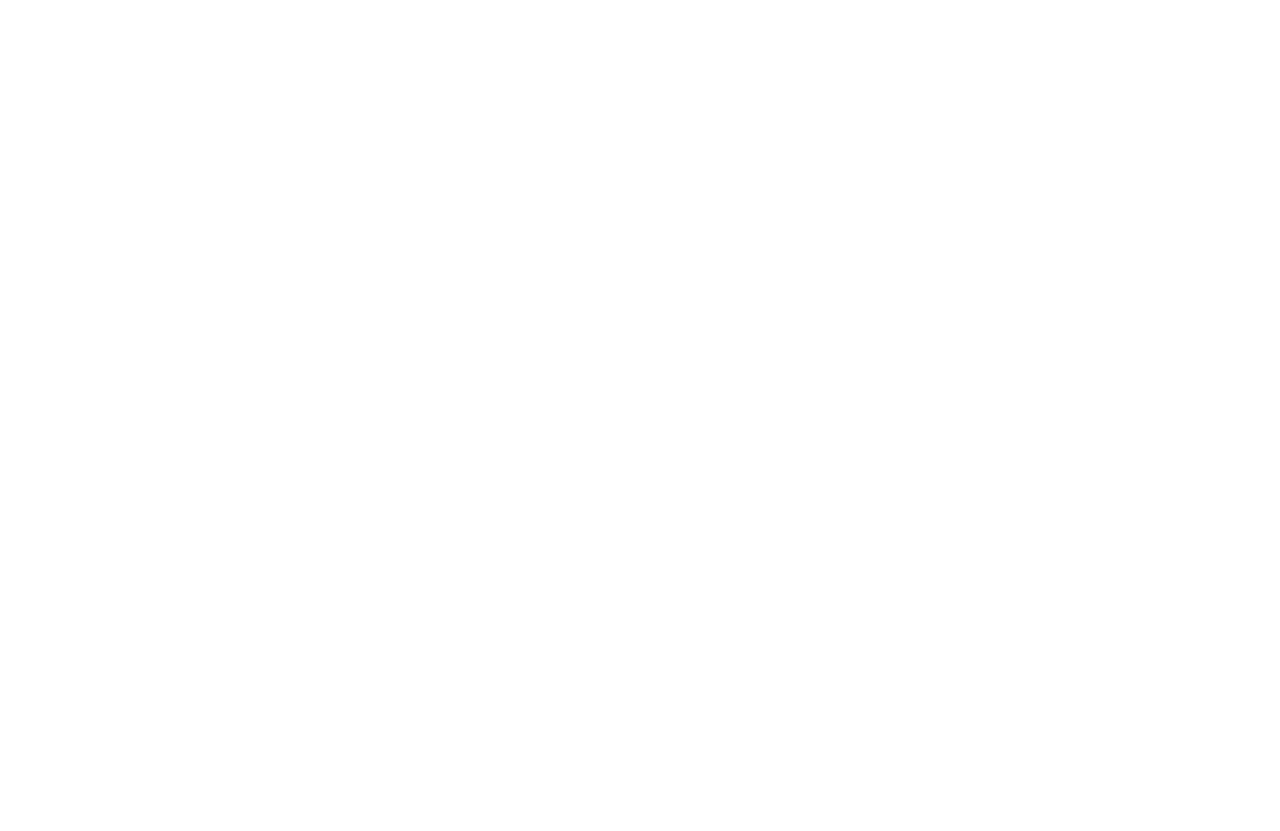
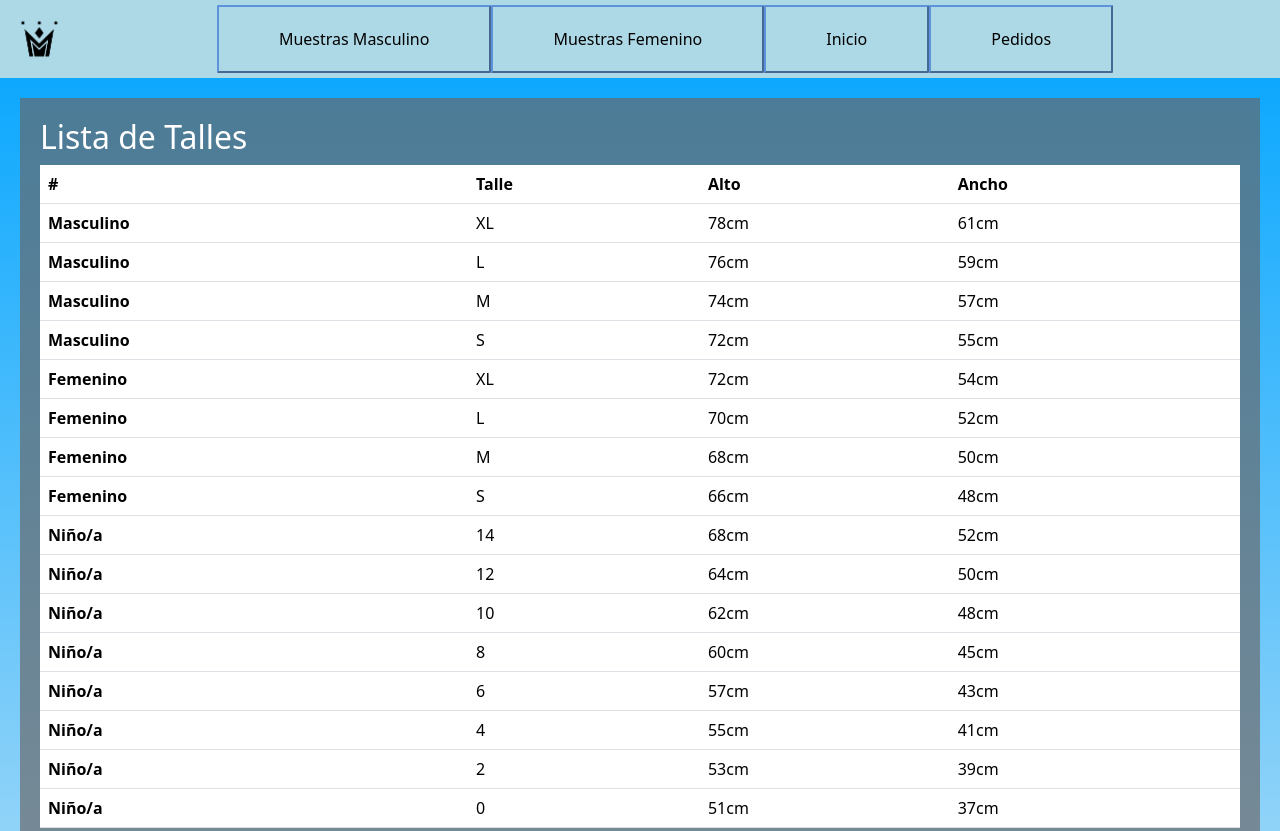
Before and after one commit to MarcosSalinas12/Marco-Deportes, a plain HTML site: page paginas/talles.html in a window 1280 px wide. Shown: the top 831 px of the page. Before the commit the page ends 800 px from the top, so only its background shows below. Drawn offline with nearby package versions, Linux system fonts and the light colour scheme.

Commit message:
Bootstrap-Pedidos

```diff
--- a/css/style.css
+++ b/css/style.css
@@ -145,3 +145,24 @@ main .home{
     background-color: cornflowerblue(115, 115, 175);
     padding: 0px;
   }
+
+  #Talles {
+    padding: 20px;
+    margin: 20px;
+    display: block;
+    background-color: rgba(105, 102, 102, 0.671);
+    overflow: hidden;
+    position: static;
+    gap: 20px;
+    color: white;
+  }
+
+  #pedidos {
+    padding: 20px;
+    margin: 20px;
+    display: block;
+    overflow: hidden;
+    position: static;
+    gap: 20px;
+    color: white;
+  }
--- a/paginas/talles.html
+++ b/paginas/talles.html
@@ -0,0 +1,153 @@
+<html lang="en">
+<head>
+    <meta charset="UTF-8">
+    <meta http-equiv="X-UA-Compatible" content="IE=edge">
+    <meta name="viewport" content="width=device-width, initial-scale=1.0">
+    <link href="https://cdn.jsdelivr.net/npm/bootstrap@5.3.0-alpha1/dist/css/bootstrap.min.css" rel="stylesheet" integrity="sha384-GLhlTQ8iRABdZLl6O3oVMWSktQOp6b7In1Zl3/Jr59b6EGGoI1aFkw7cmDA6j6gD" crossorigin="anonymous">
+    <link rel="stylesheet" href="../css/style.css">
+    <title>Document</title>
+</head>
+<body>
+    <header>
+        <div class="header-logo">
+            <img src="../imagenes/corona logo.png" alt="">
+             </div>
+            <nav class="header-nav">
+             <ul>
+                 <li><a href="../paginas/muestrashombre.html"><button>Muestras Masculino</button></li>
+                 <li><a href="../paginas/muestrasmujer.html"><button>Muestras Femenino</button></li>
+                 <li><a href="../index.html"><button>Inicio</button></li>
+                 <li><a href="../paginas/pedidos.html"><button>Pedidos</button></li>
+             </ul>
+            </nav>
+    </header>
+    <main>
+        <section id="talles">
+        <a href="" style="text-decoration:none" ></a>
+        <h2>Lista de Talles</h2>
+        <table class="table">
+            <thead>
+              <tr>
+                <th scope="col">#</th>
+                <th scope="col">Talle</th>
+                <th scope="col">Alto</th>
+                <th scope="col">Ancho</th>
+              </tr>
+            </thead>
+            <tbody>
+              <tr>
+                <th scope="row">Masculino</th>
+                <td>XL</td>
+                <td>78cm</td>
+                <td>61cm</td>
+              </tr>
+              <tr>
+                <th scope="row">Masculino</th>
+                <td>L</td>
+                <td>76cm</td>
+                <td>59cm</td>
+              </tr>
+              <tr>
+                <th scope="row">Masculino</th>
+                <td>M</td>
+                <td>74cm</td>
+                <td>57cm</td>
+              </tr>
+              <tr>
+                <th scope="row">Masculino</th>
+                <td>S</td>
+                <td>72cm</td>
+                <td>55cm</td>
+              </tr>
+              <tr>
+                <th scope="row">Femenino</th>
+                <td>XL</td>
+                <td>72cm</td>
+                <td>54cm</td>
+              </tr>
+              <tr>
+                <th scope="row">Femenino</th>
+                <td>L</td>
+                <td>70cm</td>
+                <td>52cm</td>
+              </tr>
+              <tr>
+                <th scope="row">Femenino</th>
+                <td>M</td>
+                <td>68cm</td>
+                <td>50cm</td>
+              </tr>
+              <tr>
+                <th scope="row">Femenino</th>
+                <td>S</td>
+                <td>66cm</td>
+                <td>48cm</td>
+              </tr>
+              <tr>
+                <th scope="row">Niño/a</th>
+                <td>14</td>
+                <td>68cm</td>
+                <td>52cm</td>
+              </tr>
+              <tr>
+                <th scope="row">Niño/a</th>
+                <td>12</td>
+                <td>64cm</td>
+                <td>50cm</td>
+              </tr>
+              <tr>
+                <th scope="row">Niño/a</th>
+                <td>10</td>
+                <td>62cm</td>
+                <td>48cm</td>
+              </tr>
+              <tr>
+                <th scope="row">Niño/a</th>
+                <td>8</td>
+                <td>60cm</td>
+                <td>45cm</td>
+              </tr>
+              <tr>
+                <th scope="row">Niño/a</th>
+                <td>6</td>
+                <td>57cm</td>
+                <td>43cm</td>
+              </tr>
+              <tr>
+                <th scope="row">Niño/a</th>
+                <td>4</td>
+                <td>55cm</td>
+                <td>41cm</td>
+              </tr>
+              <tr>
+                <th scope="row">Niño/a</th>
+                <td>2</td>
+                <td>53cm</td>
+                <td>39cm</td>
+              </tr>
+              <tr>
+                <th scope="row">Niño/a</th>
+                <td>0</td>
+                <td>51cm</td>
+                <td>37cm</td>
+              </tr>
+        </section>
+
+
+
+
+            </tbody>
+          </table>
+
+
+
+    </main>
+    <div id="page-container">
+        <div id="content-wrap">
+          <!-- all other page content -->
+        </div>
+        <footer id="footer"> <p>Marco Deportes 2023 copyright</p>
+            <p>Made by</p></footer>
+      </div>
+<script src="https://cdn.jsdelivr.net/npm/bootstrap@5.3.0-alpha1/dist/js/bootstrap.bundle.min.js" integrity="sha384-w76AqPfDkMBDXo30jS1Sgez6pr3x5MlQ1ZAGC+nuZB+EYdgRZgiwxhTBTkF7CXvN" crossorigin="anonymous"></script>
+</body>
```
Also changed, not shown: index.html (+2 -2 lines), paginas/muestrashombre.html (+2 -2 lines), paginas/muestrasmujer.html (+2 -2 lines), paginas/pedidos.html (+53 -3 lines).
